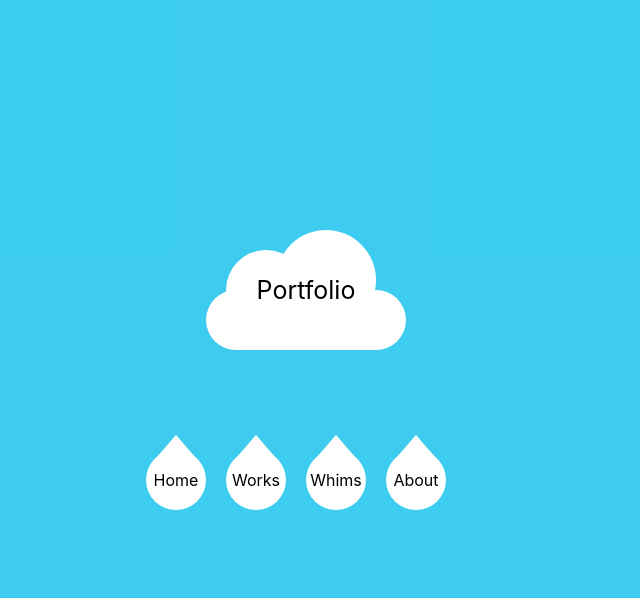
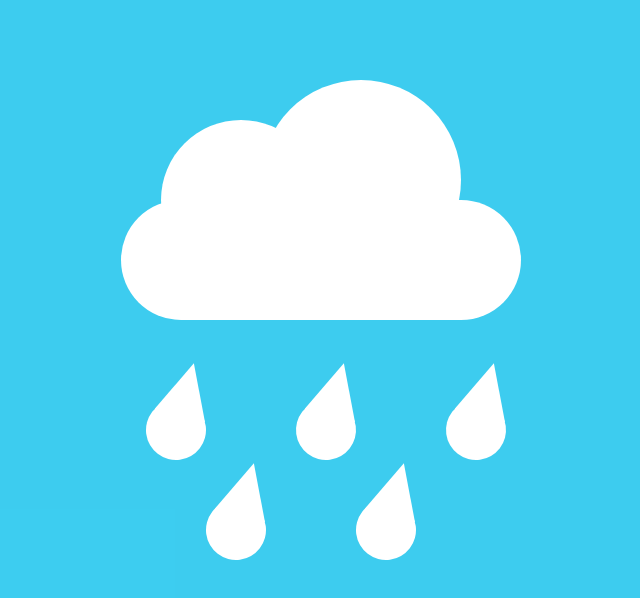
Before and after one commit to snail-lu/portfolio-react, a React (Create React App) app: page / in a window 1280 px wide. Shown: the top 598 px of the page, without its empty margins (334-974 px from the left). Built offline with nearby package versions, Linux system fonts and the light colour scheme.

Commit message:
首页布局调整

```diff
--- a/src/components/Home/Home.js
+++ b/src/components/Home/Home.js
@@ -5,25 +5,15 @@ import { NavLink } from 'react-router-dom';
 const Home = () => {
     return (
         <div className={styles.home}>
-            {/* <p>Hey, </p>
-            <p>Here is My Portfolio~</p>
-            <p>ψ(｀∇´)ψ</p> */}
             <div className={styles.title}>
                 <p className={styles.title_txt}>Portfolio</p>
             </div>
             <div className={styles.tab_list}>
-                <NavLink to="/" exact activeClassName={styles.nav_item_selected}>
-                    <div className={styles.tab_item}>Home</div>
-                </NavLink>
-                <NavLink to="/wroks" activeClassName={styles.nav_item_selected}>
-                    <div className={styles.tab_item}>Works</div>
-                </NavLink>
-                <NavLink to="/whims" activeClassName={styles.nav_item_selected}>
-                    <div className={styles.tab_item}>Whims</div>
-                </NavLink>
-                <NavLink to="/functional" activeClassName={styles.nav_item_selected}>
-                    <div className={styles.tab_item}>About</div>
-                </NavLink>
+                <NavLink to="/" exact className={styles.tab_item}><span>Home</span></NavLink>
+                <NavLink to="/wroks" className={styles.tab_item}><span>Works</span></NavLink>
+                <NavLink to="/whims" className={styles.tab_item}><span>Whims</span></NavLink>
+                <NavLink to="/about" className={styles.tab_item}><span>About</span></NavLink>
+                <NavLink to="/about" className={styles.tab_item}><span>About</span></NavLink>
             </div>
         </div>
     )
--- a/src/components/Home/Home.module.scss
+++ b/src/components/Home/Home.module.scss
@@ -1,6 +1,7 @@
 .home{
     width: 100%;
     height: 100%;
+    overflow: hidden;
     font-size: 1.6rem;
     background: #fff;
     background: rgba(13, 192, 236, 0.8);
@@ -9,14 +10,18 @@
     justify-content: center;
     align-items: center;
     flex-direction: column;
+    // font-family: fantasy;
+    font-family: serif;
+    font-weight: bold;
 
     .title {
-        width: 200px;
-        height: 60px;
+        width: 400px;
+        height: 120px;
         background: #fff;
         position: relative;
         border-radius: 200px;
         text-align: center;
+        animation: move 8s linear infinite;
         .title_txt {
             position: absolute;
             bottom: 50%;
@@ -24,16 +29,24 @@
             z-index: 10;
             transform: translate(-50%, -50%);
             font-size: 2.5rem;
+            transition: opacity 5s cubic-bezier(0.075, 0.92, 0.165, 1);
+            opacity: 0;
+        }
+
+        &:hover {
+          .title_txt {
+            opacity: 1;
+          }
         }
 
         &::before {
             content: '';
             position: absolute;
             background: #fff;
-            width: 100px;
-            height: 100px;
-            top: -60px;
-            right: 30px;
+            width: 200px;
+            height: 200px;
+            top: -120px;
+            right: 60px;
             border-radius: 200px;
             z-index: 1;
         }
@@ -42,20 +55,23 @@
           content: '';
           position: absolute;
           background: #fff;
-            width: 80px;
-            height: 80px;
-            top: -40px;
-            left: 20px;
-            border-radius: 200px;
+          width: 160px;
+          height: 160px;
+          top: -80px;
+          left: 40px;
+          border-radius: 160px;
         }
     }
 
     .tab_list {
         display: flex;
-        margin-top: 100px;
+        width: 200px;
+        height: 200px;
+        position: relative;
+        margin-top: 80px;
         .tab_item {
             background-color: #fff;
-            position: relative;
+            position: absolute;
             width: 60px;
             height: 60px;
             line-height: 60px;
@@ -63,6 +79,27 @@
             border-radius: 50%;
             text-align: center;
             margin-right: 20px;
+            transition: all 0.5s;
+            transform: rotate(15deg);
+
+            span {
+              transition: opacity 4s cubic-bezier(0.075, 0.92, 0.165, 1);
+              opacity: 0;
+            }
+            // 水滴下落效果调试中
+            // animation: drop 2s ease-in infinite;
+            @for $i from 1 through 3 {
+              &:nth-child(#{$i}){
+                top: 0;
+                left: (-210+$i*150)*1px;
+              }
+            }
+            @for $i from 4 through 5 {
+              &:nth-child(#{$i}){
+                top: 100px;
+                left: ($i - 4)*150px;
+              }
+            }
 
             &::before {
               content: "";
@@ -71,25 +108,39 @@
               height: 0;
               border-left: 26px solid transparent;
               border-right: 26px solid transparent;
-                border-bottom: 30px solid rgba(255,255,255,1);
+              border-bottom: 54px solid rgba(255,255,255,1);
               bottom: 45px;
               left: 4px;
+            }
+
+            &:hover {
+              animation: shake 0.2s ease-in 1;
+              background-color: rgb(79, 171, 233);
+              color: #fff;
+              span {
+                opacity: 1;
+              }
             }
         }
     }
 }
 
 @keyframes move {
-  0% {left: 0px;}
-  49% {left: 940px; opacity: 1;}
-  50% {left: 940px; opacity: 0;}
-  51% {left: -940px; opacity: 0;}
-  52% {left: -940px; opacity: 1;}
-  100% {left: 0px;}
+  0% { left: 0px; }
+  25% { left: -30px; }
+  50% { left: 0px; }
+  75% { left: 30px }
+  100% { left: 0px; }
+}
+@keyframes shake {
+  0% { transform: translate(0); }
+  25% { transform: translate(5%,5%); }
+  50% { transform: translate(0); }
+  75% { transform: translate(-5%,-5%); }
+  100% { transform: translate(0); }
 }
 
-
-@keyframes backup {
-  0% {left: -940px;}
-  100% {left: 940px;}
+@keyframes drop {
+  0% { top: -100px; }
+  100% { top: 400px; }
 }
```
Lines whose indentation alone changed are shown as unchanged.
